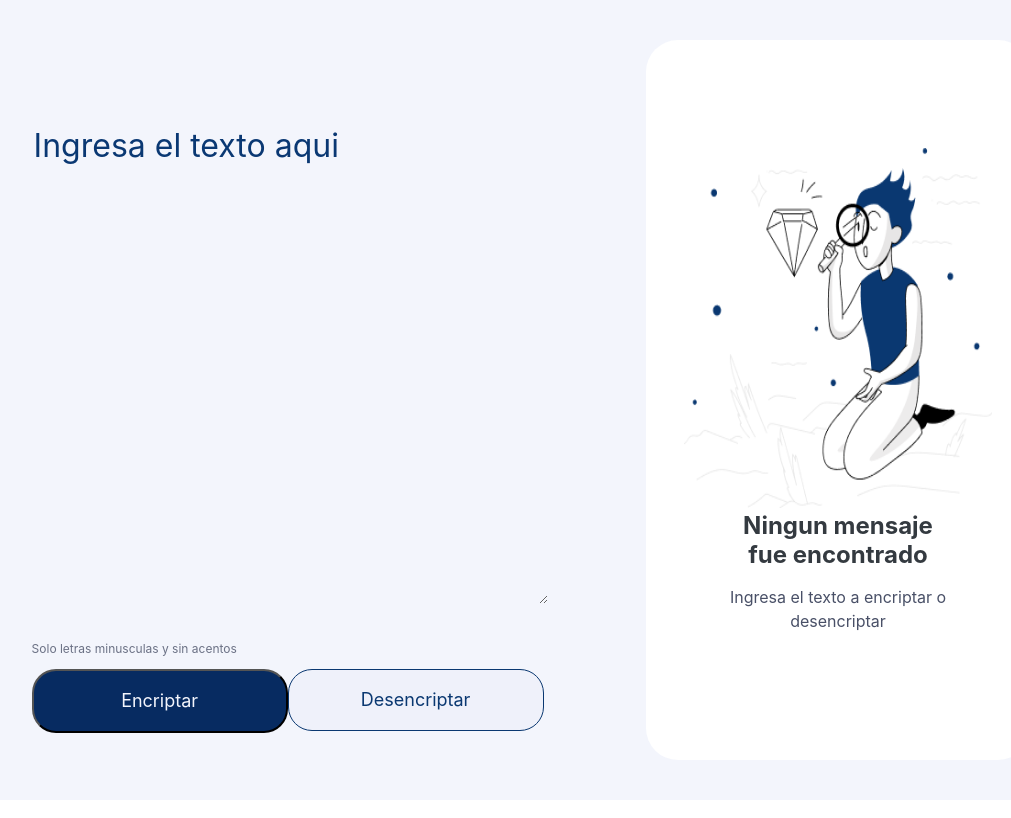
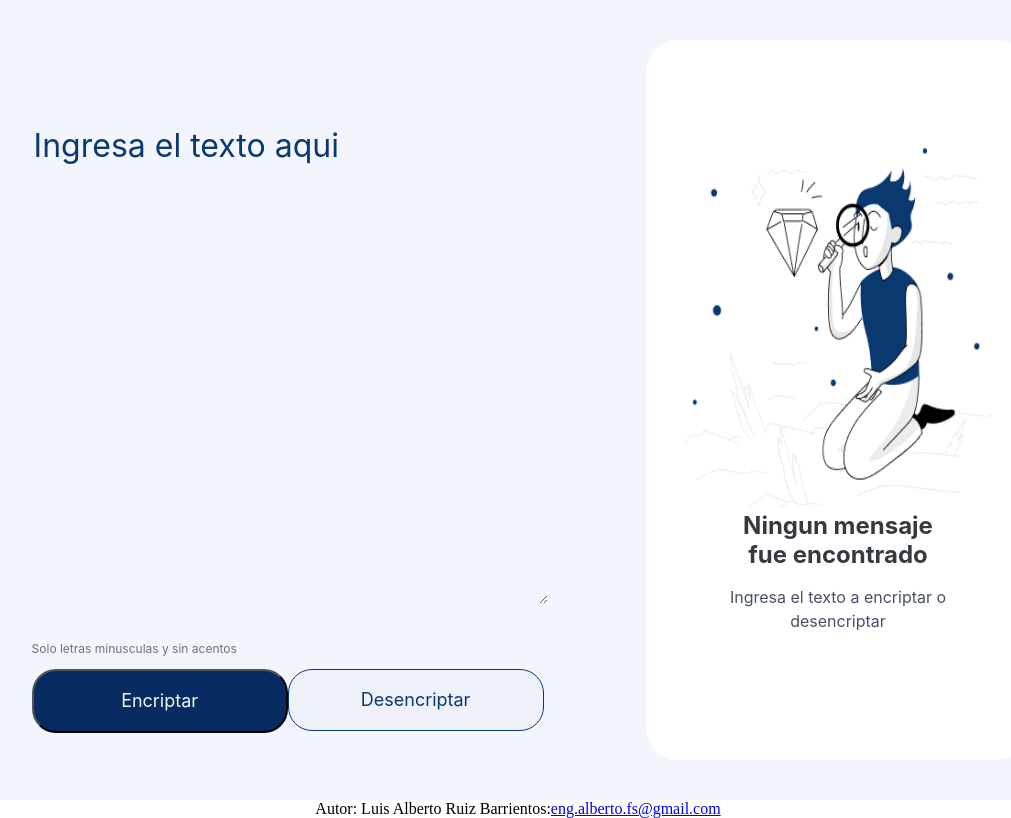
Before and after one commit to AlbertoHades/encriptador-texto, a plain HTML site: page index.html in a window 1280 px wide. Shown: the whole page, without its empty margins (122-1133 px from the left). Drawn offline with Linux system fonts and the light colour scheme.

Commit message:
Add files via upload
Actualizado con footer

```diff
--- a/index.html
+++ b/index.html
@@ -36,6 +36,11 @@
                         </div>
                 </div>
         </div>
+        <footer class="seccion-final">
+            <p> Autor: Luis Alberto Ruiz Barrientos:</p>
+            <a href="mailto:eng.alberto.fs@gmail.com?Subject=Contacto%20">eng.alberto.fs@gmail.com</a></p>
+
+        </footer>
 </body>
 <script src="index.js"></script>
 
--- a/styles.css
+++ b/styles.css
@@ -176,6 +176,10 @@
 
 }
 
+.seccion-final {
+    display: flex;
+    justify-content: center;
+}
 
 @media(max-width:57.5em) {
     .container{
@@ -232,4 +236,5 @@
     }
 
 
+
 }
```
